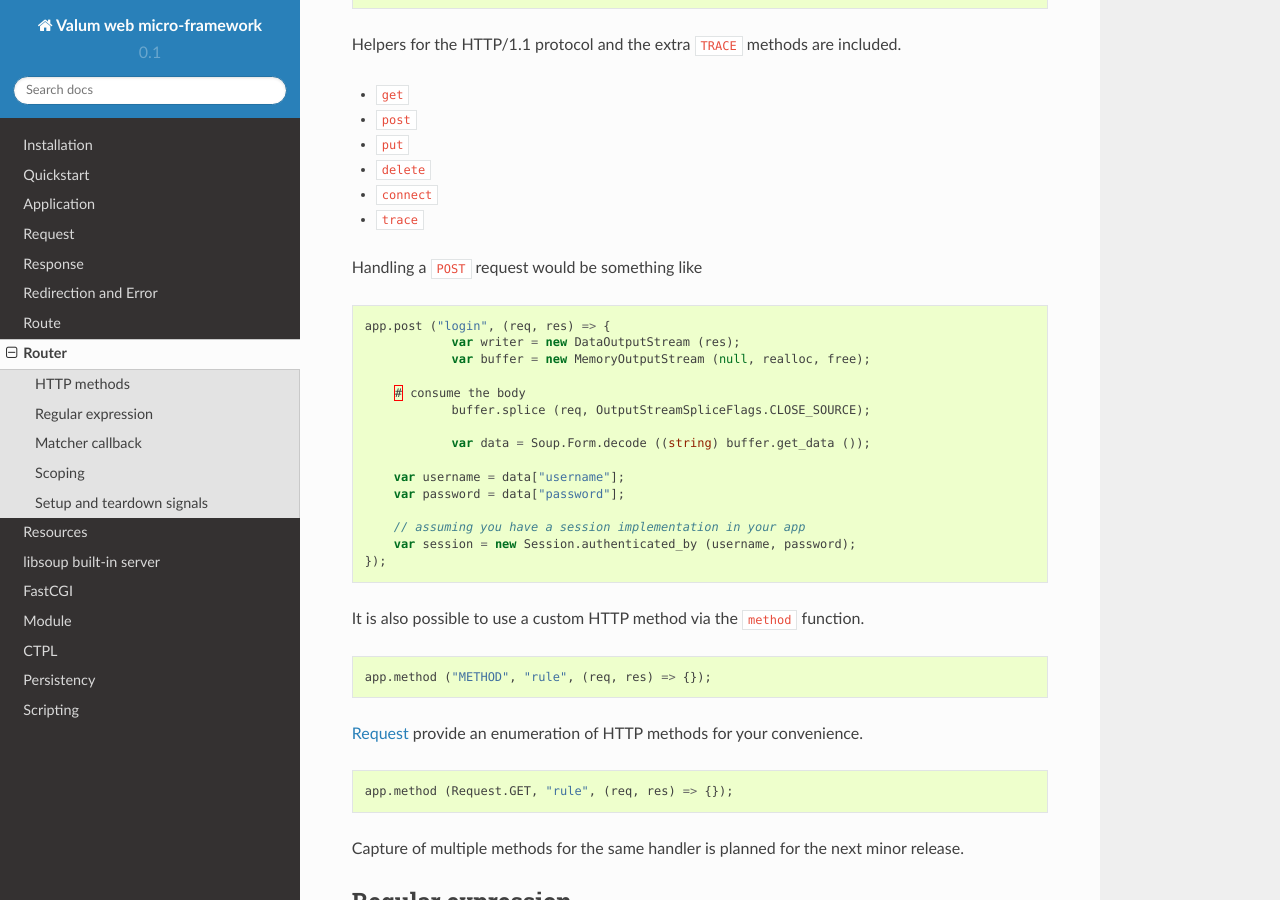
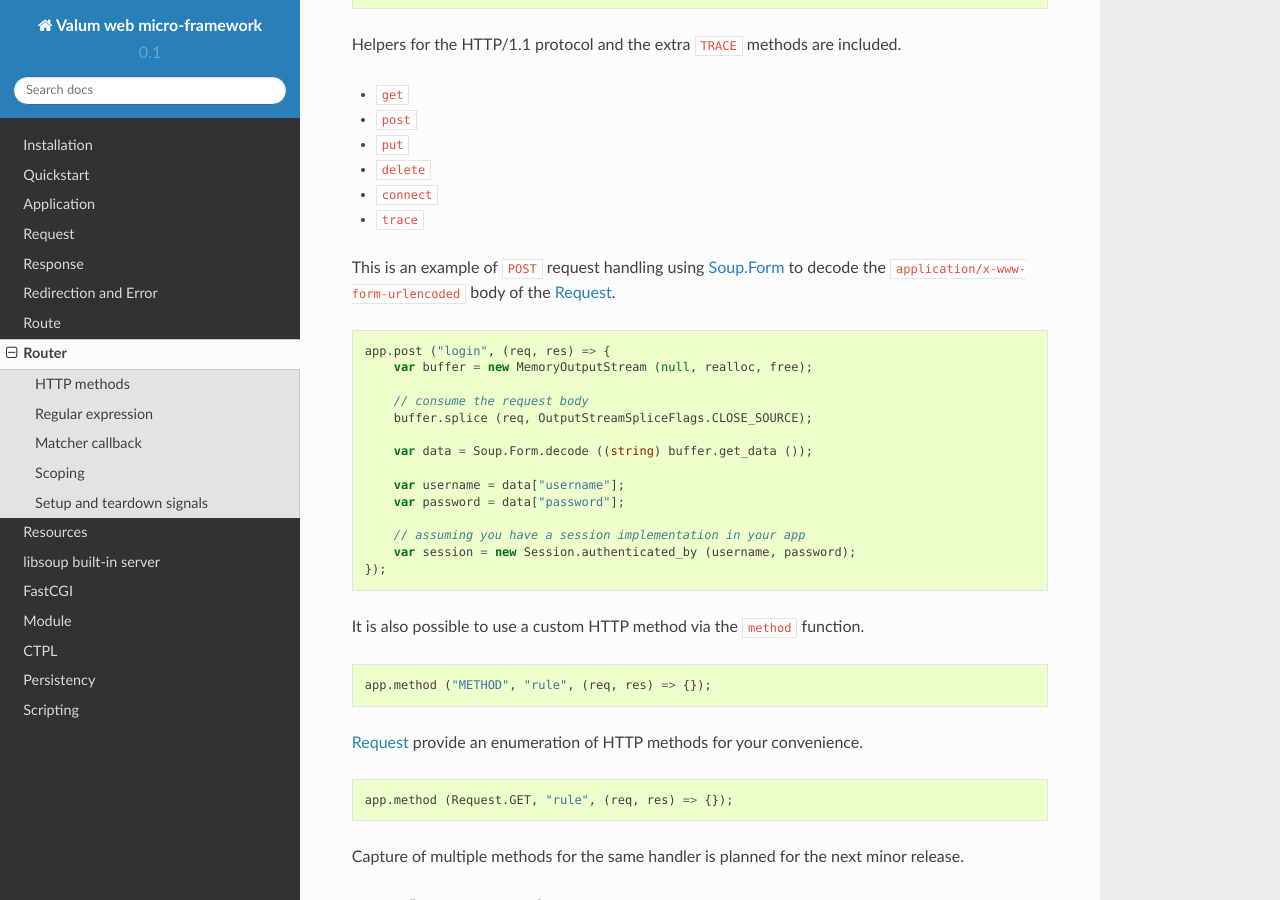
Before and after one commit to valum-framework/valum, a Sphinx documentation site: the page built from docs/router.rst, in a window 1280 px wide and 900 px high, scrolled down 395 px. Built offline with Sphinx 7.4.7 and the Read the Docs theme 2.0.0, drawn with Linux system fonts in a browser that asks for light colours; pages that are not in the unit, such as notebooks, are missing from menus.

Commit message:
Fixes the POST example in docs/router.rst.

```diff
--- a/docs/router.rst
+++ b/docs/router.rst
@@ -24,18 +24,20 @@
 -  ``connect``
 -  ``trace``
 
-Handling a ``POST`` request would be something like
+This is an example of ``POST`` request handling using `Soup.Form`_ to decode
+the ``application/x-www-form-urlencoded`` body of the :doc:`vsgi/request`.
+
+.. _Soup.Form: http://valadoc.org/#!api=libsoup-2.4/Soup.Form
 
 .. code:: vala
 
     app.post ("login", (req, res) => {
-		var writer = new DataOutputStream (res);
-		var buffer = new MemoryOutputStream (null, realloc, free);
+        var buffer = new MemoryOutputStream (null, realloc, free);
 
-        # consume the body
-		buffer.splice (req, OutputStreamSpliceFlags.CLOSE_SOURCE);
+        // consume the request body
+        buffer.splice (req, OutputStreamSpliceFlags.CLOSE_SOURCE);
 
-		var data = Soup.Form.decode ((string) buffer.get_data ());
+        var data = Soup.Form.decode ((string) buffer.get_data ());
 
         var username = data["username"];
         var password = data["password"];
```
